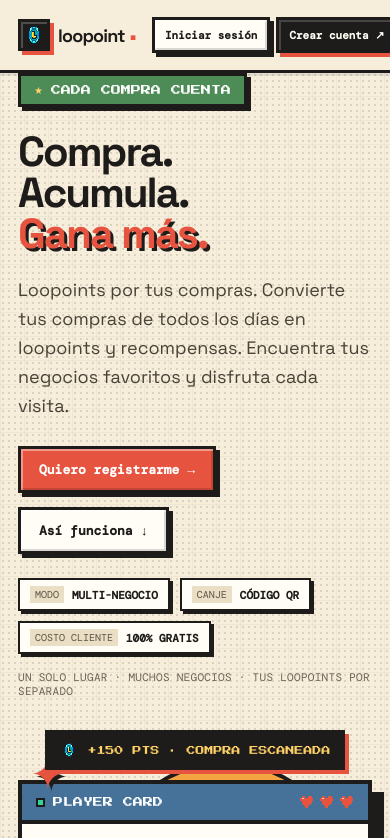
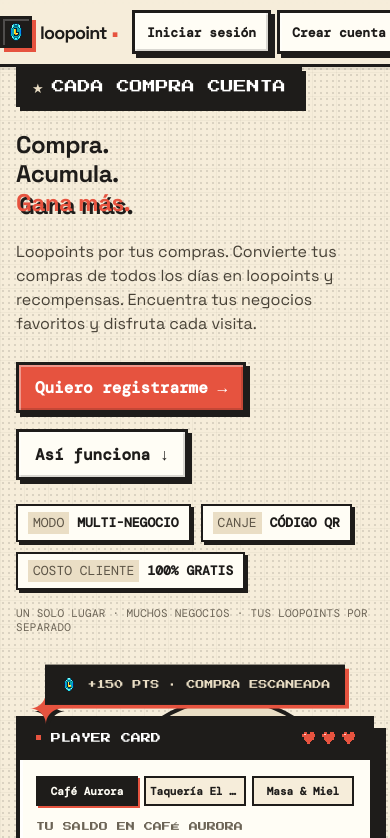
Before and after one commit to leoCortes123/fidelizacionWeb, a React (Vite) app: page / in a window 390 px wide. Shown: the top 838 px of the page. Built offline with nearby package versions, Linux system fonts and the light colour scheme; no server answers.

Commit message:
style(web): apply mobile-first 60/30/10 palette, typography, and native bottom nav

```diff
--- a/src/features/auth/LandingPage.css
+++ b/src/features/auth/LandingPage.css
@@ -1,17 +1,18 @@
 /* Landing retro pixel-art adaptada a Loopoint. Alcance limitado a .retro-landing. */
 .retro-landing {
+  /* Paleta estricta 60/30/10: 60% papel (#f6edda), 30% tinta/crema (#1e1c1a / #fffdf5), 10% acento (#e6533f) */
   --ink: #1e1c1a;
   --paper: #f6edda;
   --paper-deep: #eadec5;
   --cream: #fffdf5;
   --red: #e6533f;
   --red-dark: #b83726;
-  --orange: #f2a541;
-  --gold: #ffd166;
-  --green: #4e8c57;
-  --green-bright: #34d399;
-  --blue: #467299;
-  --cyan: #22d3ee;
+  --orange: #eadec5;
+  --gold: #eadec5;
+  --green: #1e1c1a;
+  --green-bright: #e6533f;
+  --blue: #1e1c1a;
+  --cyan: #eadec5;
   --line: #1e1c1a;
 
   background-color: var(--paper);
@@ -198,22 +199,27 @@
 }
 
 .retro-landing .btn-dark {
-  background: var(--ink);
-  color: var(--cream);
+  background: var(--cream);
+  color: var(--ink);
   box-shadow:
-    inset 2px 2px 0 rgba(255, 255, 255, 0.18),
-    4px 4px 0 var(--red);
+    inset 2px 2px 0 rgba(255, 255, 255, 0.35),
+    4px 4px 0 var(--ink);
 }
 
 .retro-landing .btn-dark:hover {
+  background: var(--paper-deep);
   box-shadow:
-    inset 2px 2px 0 rgba(255, 255, 255, 0.22),
-    2px 2px 0 var(--red);
+    inset 2px 2px 0 rgba(255, 255, 255, 0.35),
+    2px 2px 0 var(--ink);
 }
 
 .retro-landing .btn-red {
   background: var(--red);
-  color: white;
+  color: #ffffff;
+}
+
+.retro-landing .btn-red:hover {
+  background: var(--red-dark);
 }
 
 .retro-landing .btn-light {
@@ -1438,3 +1444,87 @@
     grid-template-columns: 1fr;
   }
 }
+
+/* Reglas Mobile-First: 3 tamaños tipográficos (24px / 16px / 13px), 30-50 ch, touch >= 44px y grilla 8pt */
+@media (max-width: 768px) {
+  .retro-landing .wrap {
+    padding: 0 16px;
+  }
+
+  .retro-landing .nav {
+    height: auto;
+    min-height: 64px;
+    padding: 8px 0;
+    gap: 8px;
+  }
+
+  .retro-landing h1,
+  .retro-landing h2,
+  .retro-landing .cta h2,
+  .retro-landing .audience h2 {
+    font-size: 24px;
+    line-height: 1.2;
+    letter-spacing: -0.02em;
+  }
+
+  .retro-landing .hero-copy .lead,
+  .retro-landing .section-head p,
+  .retro-landing .step p,
+  .retro-landing .feature p,
+  .retro-landing .audience p,
+  .retro-landing .cta p,
+  .retro-landing .pixel-list li,
+  .retro-landing .step h3,
+  .retro-landing .feature h3 {
+    font-size: 16px;
+    line-height: 1.5;
+  }
+
+  .retro-landing .hero-copy .lead,
+  .retro-landing .section-head p,
+  .retro-landing .step p,
+  .retro-landing .feature p,
+  .retro-landing .audience p,
+  .retro-landing .cta p {
+    max-width: 42ch;
+  }
+
+  .retro-landing .eyebrow,
+  .retro-landing .kicker,
+  .retro-landing .step-bar,
+  .retro-landing .stat-chip,
+  .retro-landing .stat-chip strong,
+  .retro-landing .stat-chip-key,
+  .retro-landing .window-footnote,
+  .retro-landing .reward-tag,
+  .retro-landing .reward-info small,
+  .retro-landing .progress-footer,
+  .retro-landing .feature-slot,
+  .retro-landing .audience-top,
+  .retro-landing .retro-footer,
+  .retro-landing .footer-links {
+    font-size: 13px;
+    line-height: 1.4;
+  }
+
+  .retro-landing .btn {
+    min-height: 44px;
+    padding: 12px 16px;
+    font-size: 16px;
+  }
+
+  .retro-landing .nav-actions .btn {
+    min-height: 44px;
+    padding: 8px 12px;
+    font-size: 13px;
+  }
+
+  .retro-landing .hero-buttons,
+  .retro-landing .cta-buttons {
+    gap: 16px;
+  }
+
+  .retro-landing .retro-section {
+    padding: 40px 0;
+  }
+}
--- a/src/features/auth/LandingPage.tsx
+++ b/src/features/auth/LandingPage.tsx
@@ -614,7 +614,7 @@ export function LandingPage() {
             <h2>Tu próxima compra puede tener premio.</h2>
             <p>Regístrate como cliente o crea el programa de fidelización de tu negocio.</p>
             <div className="hero-buttons cta-buttons">
-              <Link className="btn btn-dark" to="/login?mode=register">
+              <Link className="btn btn-red" to="/login?mode=register">
                 Crear cuenta
               </Link>
               <Link className="btn btn-light" to="/admin/onboarding?new=1">
--- a/src/features/auth/LoginPage.tsx
+++ b/src/features/auth/LoginPage.tsx
@@ -1129,7 +1129,7 @@ export function LoginPage() {
                                 showPassword ? "Ocultar contraseña" : "Mostrar contraseña"
                               }
                               aria-pressed={showPassword}
-                              className="absolute right-1.5 top-1/2 grid size-8 -translate-y-1/2 cursor-pointer place-items-center text-[var(--ink-muted)] transition-colors hover:bg-[var(--paper-deep)] hover:text-[var(--ink)] focus-visible:outline-none focus-visible:ring-2 focus-visible:ring-[var(--blue)]"
+                              className="absolute right-1 top-1/2 grid size-11 -translate-y-1/2 cursor-pointer place-items-center text-[var(--ink-muted)] transition-colors hover:bg-[var(--paper-deep)] hover:text-[var(--ink)] focus-visible:outline-none focus-visible:ring-2 focus-visible:ring-[var(--red)]"
                             >
                               {showPassword ? (
                                 <EyeOff className="size-4" aria-hidden="true" />
--- a/src/features/customer/customerRetro.css
+++ b/src/features/customer/customerRetro.css
@@ -25,12 +25,12 @@
   --input-bg: #ffffff;
   --red: #e6533f;
   --red-dark: #b83726;
-  --orange: #f2a541;
-  --gold: #ffd166;
-  --green: #4e8c57;
-  --green-bright: #34d399;
-  --blue: #467299;
-  --cyan: #22d3ee;
+  --orange: #eadec5;
+  --gold: #eadec5;
+  --green: #e6533f;
+  --green-bright: #e6533f;
+  --blue: #1e1c1a;
+  --cyan: #eadec5;
 
   --font-pixel: "Press Start 2P", monospace;
   --font-mono: "DM Mono", monospace;
@@ -58,6 +58,14 @@
   --nav-bg: #181615;
   --text-muted: #cfc4b4;
   --input-bg: #141210;
+  --red: #f06452;
+  --red-dark: #e6533f;
+  --orange: #24201e;
+  --gold: #2b2623;
+  --green: #f06452;
+  --green-bright: #f06452;
+  --blue: #f8f5e6;
+  --cyan: #24201e;
 }
 
 /* Override de tokens Tailwind dentro del portal cliente para mantener coherencia visual */
@@ -207,18 +215,22 @@
 }
 
 .pixel-btn-gold {
-  background: var(--gold);
-  color: #1e1c1a;
-  border-color: #1e1c1a;
+  background: var(--red);
+  color: #ffffff;
+  border-color: var(--border-color);
 }
 
 .pixel-btn-xp {
-  background: var(--green);
+  background: var(--red);
   color: #ffffff;
 }
 
+.pixel-btn-xp:hover:not(:disabled) {
+  background: var(--red-dark);
+}
+
 .pixel-btn-secondary {
-  background: var(--paper-deep);
+  background: var(--cream);
   color: var(--ink);
 }
 
@@ -229,8 +241,8 @@
 }
 
 .dark .pixel-btn-secondary:hover:not(:disabled) {
-  background: var(--gold);
-  color: #1e1c1a;
+  background: #24201e;
+  color: #fffdf5;
 }
 
 .pixel-btn-ruby {
@@ -239,25 +251,25 @@
 }
 
 .pixel-btn-dark {
-  background: var(--blue);
-  color: #fffdf5;
+  background: var(--red);
+  color: #ffffff;
   border-color: var(--border-color);
   box-shadow: 4px 4px 0 var(--shadow-color);
 }
 
 .pixel-btn-dark:hover:not(:disabled) {
-  background: #395e80;
+  background: var(--red-dark);
 }
 
 .dark .pixel-btn-dark {
-  background: var(--gold);
-  color: #1e1c1a;
+  background: var(--red);
+  color: #181615;
   border-color: #fffdf5;
-  box-shadow: 4px 4px 0 var(--red);
+  box-shadow: 4px 4px 0 var(--shadow-color);
 }
 
 .dark .pixel-btn-dark:hover:not(:disabled) {
-  background: #ffe08a;
+  background: #ff7a68;
 }
 
 /* =========================================================================
@@ -983,9 +995,13 @@
   background: var(--paper-deep);
   border: 2px solid var(--border-color);
   color: var(--ink);
-  font-family: var(--font-pixel);
-  font-size: clamp(7px, 1.8vw, 10px);
+  font-family: var(--font-mono);
+  font-weight: 700;
+  font-size: clamp(10px, 2.8vw, 12px);
+  letter-spacing: 0.02em;
+  text-transform: uppercase;
   padding: 9px 4px;
+  min-height: 40px;
   cursor: pointer;
   text-align: center;
   white-space: nowrap;
@@ -1968,3 +1984,62 @@
     padding: 20px 24px;
   }
 }
+
+/* Reglas Mobile-First: app nativa sin desbordamiento ni scroll externo, 3 tamaños tipográficos y touch >= 44px */
+@media (max-width: 768px) {
+  .retro-customer {
+    height: 100dvh;
+    max-height: 100dvh;
+    overflow: hidden;
+    font-size: 16px;
+    line-height: 1.5;
+  }
+
+  .retro-customer h1,
+  .retro-customer .login-card-title {
+    font-size: 24px;
+    line-height: 1.2;
+  }
+
+  .retro-customer p,
+  .retro-customer .form-input,
+  .retro-customer .pixel-btn-dark,
+  .retro-customer .pixel-btn-xp,
+  .retro-customer .pixel-btn-gold {
+    font-size: 16px;
+  }
+
+  .retro-customer p {
+    max-width: 42ch;
+  }
+
+  .retro-customer .retro-kicker,
+  .retro-customer .form-label,
+  .retro-customer .pixel-btn-secondary,
+  .retro-customer .navbar-username {
+    font-size: 13px;
+    line-height: 1.3;
+  }
+
+  .retro-customer .store-tab-btn {
+    font-size: clamp(10px, 2.8vw, 12px);
+    min-height: 40px;
+    padding: 8px 4px;
+  }
+
+  .retro-customer .pixel-btn,
+  .retro-customer .bottom-nav-btn,
+  .retro-customer .small-dropdown-btn,
+  .retro-customer .form-input {
+    min-height: 44px;
+  }
+
+  .retro-customer .small-dropdown-btn {
+    min-width: 44px;
+  }
+
+  .retro-customer .bottom-nav-btn {
+    padding: 8px;
+    gap: 0;
+  }
+}
```
Also changed, not shown: src/components/layout/CustomerShell.tsx (+18 -38 lines).
